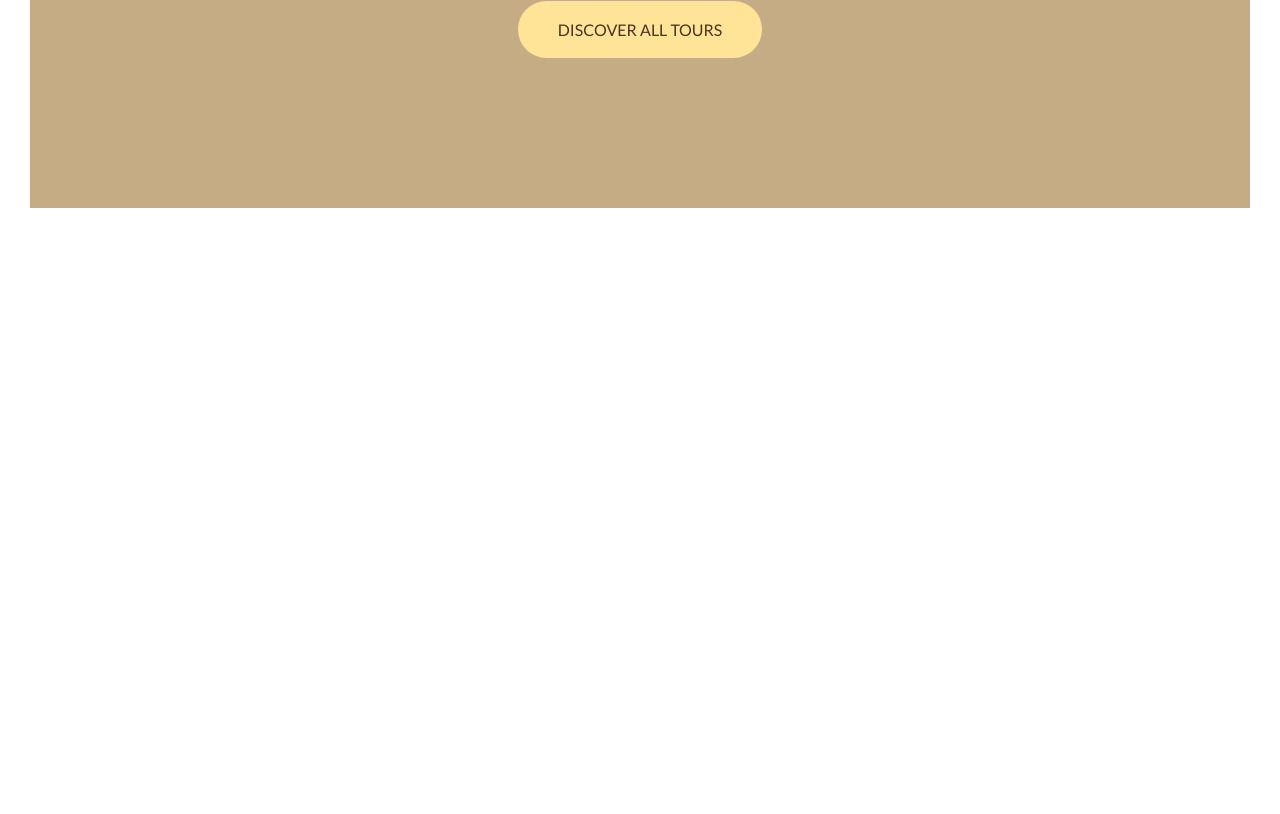
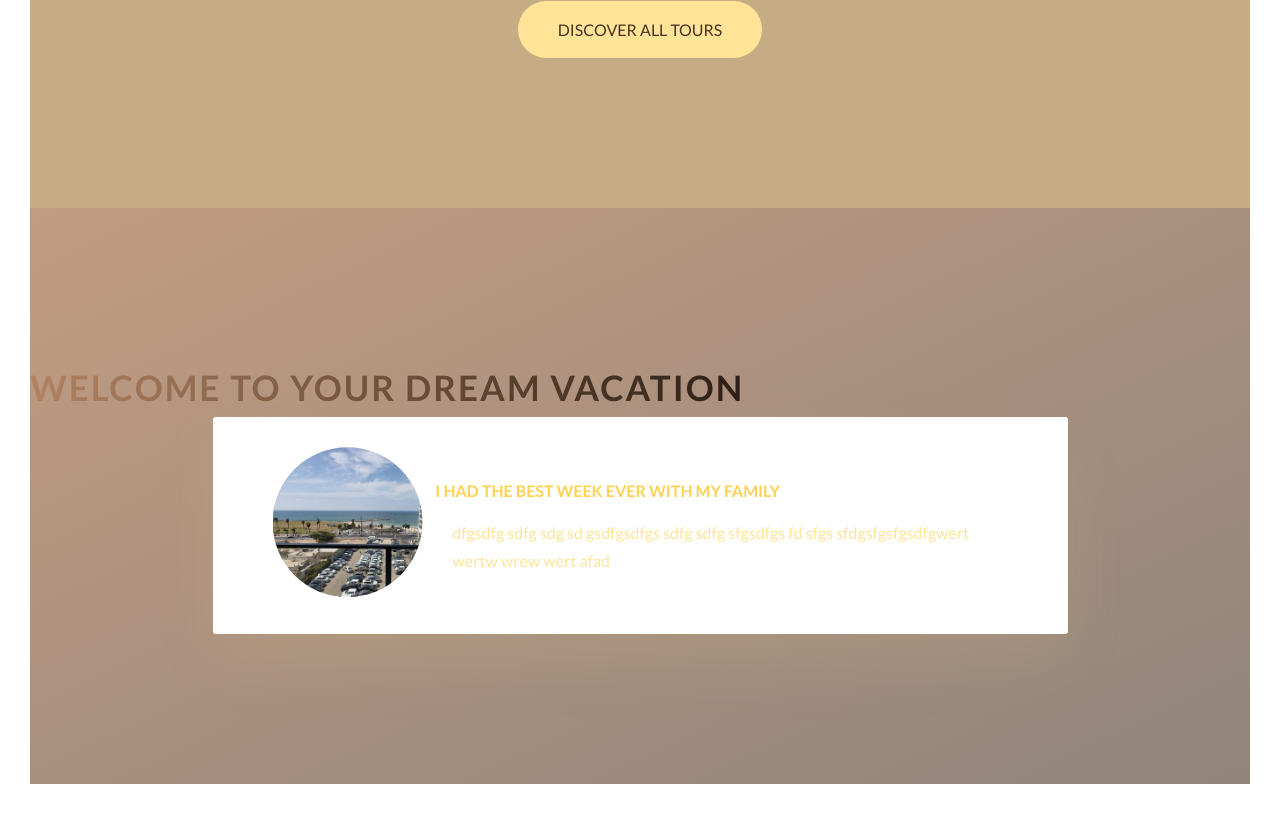
Before and after one commit to Elad73/rental-apartment-react-framework, a React (Create React App) app in the folder client/: page / in a window 1280 px wide. Shown: the part 2889-3703 px from the top of the page. Before the commit the page ends 3127 px from the top, so only its background shows below. Built offline with nearby package versions, Linux system fonts and the light colour scheme.

Commit message:
finishing the skeleton of the story

```diff
--- a/client/public/css/style.css
+++ b/client/public/css/style.css
@@ -308,6 +308,27 @@ body {
   .feature-box:hover {
     transform: translateY(-1.4rem) scale(1.05); }
 
+.story {
+  width: 75%;
+  margin: 0 auto;
+  box-shadow: 0 3rem 6rem rgba(255, 228, 151, 0.1);
+  background-color: white;
+  border-radius: 3px;
+  padding: 6rem;
+  padding-left: 9rem;
+  font-size: 1.6rem; }
+  .story__shape {
+    width: 15rem;
+    height: 15rem;
+    float: left;
+    -webkit-shape-outside: circle(50% at 50% 50%);
+    shape-outside: circle(50% at 50% 50%);
+    -webkit-clip-path: circle(50% at 50% 50%);
+    clip-path: circle(50% at 50% 50%);
+    transform: translateX(-3rem) translateY(-3rem); }
+  .story__img {
+    height: 100%; }
+
 .row {
   max-width: 114rem;
   margin: 0 auto; }
@@ -370,3 +391,7 @@ body {
   background-color: #c6ac85;
   padding: 25rem 0 15rem 0;
   margin-top: -12rem; }
+
+.section-stories {
+  padding: 15rem 0;
+  background-image: linear-gradient(to right bottom, rgba(178, 131, 98, 0.8), rgba(71, 50, 35, 0.6)); }
--- /dev/null
+++ b/client/public/sass/components/_story.scss
@@ -0,0 +1,28 @@
+.story {
+    width: 75%;
+    margin: 0 auto;
+    box-shadow: 0 3rem 6rem rgba($color-text-primary-light, .1 );
+    background-color: white;
+    border-radius: 3px;
+    padding: 6rem;
+    padding-left: 9rem;
+    font-size: $default-font-size;
+
+    &__shape {
+        width: 15rem;
+        height: 15rem;
+
+        float: left; //need it for the shape-outside property
+        -webkit-shape-outside: circle(50% at 50% 50%); //for browser support
+        shape-outside: circle(50% at 50% 50%);
+
+        -webkit-clip-path: circle(50% at 50% 50%); //for browser support
+        clip-path: circle(50% at 50% 50%);
+
+        transform: translateX(-3rem) translateY(-3rem);
+    }
+
+    &__img {
+        height: 100%;
+    }
+}
--- a/client/public/sass/main.scss
+++ b/client/public/sass/main.scss
@@ -11,6 +11,7 @@
 @import "components/card";
 @import "components/composition";
 @import "components/feature-box";
+@import "components/story";
 
 @import "layout/grid";
 @import "layout/header";
--- a/client/public/sass/pages/_home.scss
+++ b/client/public/sass/pages/_home.scss
@@ -22,3 +22,8 @@
     padding: 25rem 0 15rem 0;
     margin-top: -12rem;
 }
+
+.section-stories {
+    padding: 15rem 0;
+    background-image: linear-gradient(to right bottom, rgba($color-primary-light,0.8), rgba($color-primary, 0.6));
+}
--- a/client/src/components/HomePage.js
+++ b/client/src/components/HomePage.js
@@ -11,6 +11,24 @@ class HomePage extends React.Component {
                     <About />
                     <Features />
                     <Tours />
+                    <section className="section-stories">
+                        <h2 className="heading-secondary heading-secondary--light-bronze">
+                            Welcome to your dream vacation
+                        </h2>
+                        <div className="row">
+                            <div className="story">
+                                <figure className="story__shape">
+                                    <img src="../../../img/nat-2-large.jpg" alt="Person on a tour" className="story__img"></img>
+                                </figure>
+                                <div className="story-text">
+                                    <h3 className="heading-tertiary u-margin-bottom-small">I had the best week ever with my family</h3>
+                                    <p>
+                                        dfgsdfg sdfg sdg sd gsdfgsdfgs sdfg sdfg sfgsdfgs fd sfgs sfdgsfgsfgsdfgwert wertw wrew wert  afad
+                                    </p>
+                                </div>
+                            </div>
+                        </div>
+                    </section>
                 </main>
             </div>
 
```
